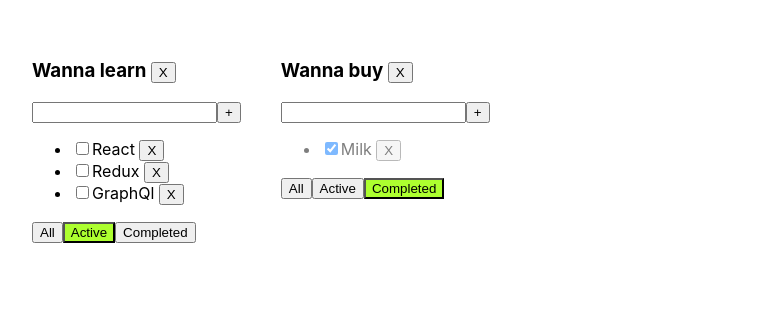
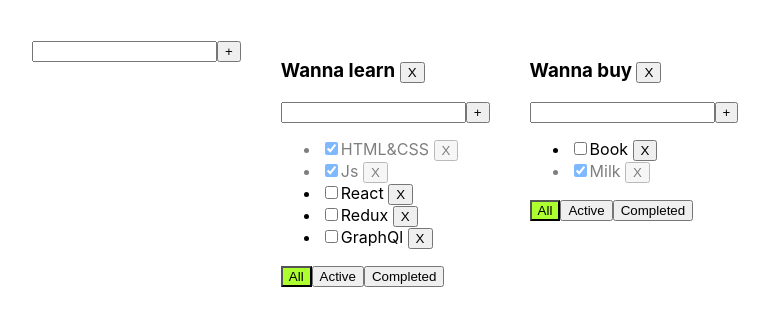
Before and after one commit to RobertKhachatryan/todo-app, a React (Create React App) app: page / in a window 1280 px wide. Shown: the top 326 px of the page, without its empty margins (8-777 px from the left). Built offline with nearby package versions, Linux system fonts and the light colour scheme.

Commit message:
addTodoList function and refactoring

```diff
--- /dev/null
+++ b/src/AddItemForm.tsx
@@ -0,0 +1,46 @@
+import React, { useState } from "react";
+
+// TYPES
+type AddItemFormPropsType = {
+  addItem: (title: string) => void;
+};
+function AddItemForm(props: AddItemFormPropsType) {
+  ////////////////////////////////////////////////////////////////////////
+  const [newTaskTitle, setNewTaskTitle] = useState("");
+  const [error, setError] = useState<string | null>(null);
+  ////////////////////////////////////////////////////////////////////////
+  const addTask = () => {
+    if (newTaskTitle.trim() !== "") {
+      props.addItem(newTaskTitle.trim());
+      setNewTaskTitle("");
+    } else {
+      setError("Title is reuired");
+    }
+  };
+  const onNewTitleChangeHandler = (e: React.FormEvent<HTMLInputElement>) => {
+    setNewTaskTitle(e.currentTarget.value);
+  };
+  const onKeyDownHandler = (e: React.KeyboardEvent<HTMLInputElement>) => {
+    setError(null);
+    if (e.code === "Enter") {
+      props.addItem(newTaskTitle);
+      setNewTaskTitle("");
+    }
+  };
+
+  return (
+    <div>
+      <input
+        type="text"
+        value={newTaskTitle}
+        onChange={onNewTitleChangeHandler}
+        onKeyDown={onKeyDownHandler}
+        className={error ? "error" : ""}
+      />
+      <button onClick={addTask}>+</button>
+      {error && <div className="error-message">Title is required</div>}
+    </div>
+  );
+}
+
+export default AddItemForm;
--- a/src/App.tsx
+++ b/src/App.tsx
@@ -2,29 +2,28 @@ import React, { useState } from "react";
 import "./App.css";
 import { TaskType, TodoList } from "./TodoList";
 import { v1 } from "uuid";
+import AddItemForm from "./AddItemForm";
 
 export type FilterValuesType = "all" | "completed" | "active";
+// TYPES
 type TodoListType = {
   id: string;
   title: string;
   filter: FilterValuesType;
 };
+type TasksStateType = {
+  [key: string]: Array<TaskType>;
+};
 function App() {
   let todoListId1 = v1();
   let todoListId2 = v1();
+
   ///////////////////////////////////////////////////////////////////////////////
-  // const [tasks, setTasks] = useState<Array<TaskType>>([
-  //   { id: v1(), title: "HTML&CSS ", isDone: true },
-  //   { id: v1(), title: "Js ", isDone: true },
-  //   { id: v1(), title: "React ", isDone: false },
-  //   { id: v1(), title: "Redux ", isDone: false },
-  //   { id: v1(), title: "GraphQl ", isDone: false },
-  // ]);
   const [todoLists, setTodoLists] = useState<Array<TodoListType>>([
-    { id: todoListId1, title: "Wanna learn", filter: "active" },
-    { id: todoListId2, title: "Wanna buy", filter: "completed" },
+    { id: todoListId1, title: "Wanna learn", filter: "all" },
+    { id: todoListId2, title: "Wanna buy", filter: "all" },
   ]);
-  const [tasksObj, setTasksObj] = useState({
+  const [tasksObj, setTasksObj] = useState<TasksStateType>({
     [todoListId1]: [
       { id: v1(), title: "HTML&CSS ", isDone: true },
       { id: v1(), title: "Js ", isDone: true },
@@ -37,7 +36,6 @@ function App() {
       { id: v1(), title: "Milk ", isDone: true },
     ],
   });
-
   /////////////////////////////////////////////////////////////////////////////////
 
   function removeTask(id: string, todoListId: string) {
@@ -81,8 +79,19 @@ function App() {
     setTasksObj({ ...tasksObj });
   };
 
+  function addTodoList(title: string) {
+    let todoList: TodoListType = {
+      id: v1(),
+      filter: "all",
+      title: title,
+    };
+    setTodoLists([todoList, ...todoLists]);
+    setTasksObj({ ...tasksObj, [todoList.id]: [] });
+  }
+
   return (
     <div className="App">
+      <AddItemForm addItem={addTodoList} />
       {todoLists.map((tl) => {
         let tasksForTodoList = tasksObj[tl.id];
 
--- a/src/TodoList.tsx
+++ b/src/TodoList.tsx
@@ -1,6 +1,8 @@
 import React, { useState } from "react";
 import { FilterValuesType } from "./App";
+import AddItemForm from "./AddItemForm";
 
+// TYPES
 export type TaskType = {
   id: string;
   title: string;
@@ -15,46 +17,29 @@ type PropsType = {
   removeTask: (id: string, todoListId: string) => void;
   changeFilter: (value: FilterValuesType, todoListId: string) => void;
   addTask: (title: string, todoListId: string) => void;
+  removeTodoList: (todoListId: string) => void;
   changeTaskStatus: (
     taskId: string,
     isDone: boolean,
     todoListId: string
   ) => void;
-  removeTodoList: (todoListId: string) => void;
 };
 
 export const TodoList = (props: PropsType) => {
-  //////////////////////////////////////////////////////////////////////////
-  const [newTaskTitle, setNewTaskTitle] = useState("");
-  const [error, setError] = useState<string | null>(null);
-  //////////////////////////////////////////////////////////////////////////
+  const onAllClickFilterHandler = () => props.changeFilter("all", props.id);
 
-  const onNewTitleChangeHandler = (e: React.FormEvent<HTMLInputElement>) => {
-    setNewTaskTitle(e.currentTarget.value);
-  };
-  const onKeyDownHandler = (e: React.KeyboardEvent<HTMLInputElement>) => {
-    setError(null);
-    if (e.code === "Enter") {
-      props.addTask(newTaskTitle, props.id);
-      setNewTaskTitle("");
-    }
-  };
-  const addTask = () => {
-    if (newTaskTitle.trim() !== "") {
-      props.addTask(newTaskTitle.trim(), props.id);
-      setNewTaskTitle("");
-    } else {
-      setError("Title is reuired");
-    }
+  const onActiveClickFilterHandler = () =>
+    props.changeFilter("active", props.id);
+
+  const onCompletedClickFilterHandler = () =>
+    props.changeFilter("completed", props.id);
+
+  const removeTodoList = () => {
+    props.removeTodoList(props.id);
   };
 
-  const onAllClickFilterHandler = () => props.changeFilter("all", props.id);
-  const onActiveClickFilterHandler = () =>
-    props.changeFilter("active", props.id);
-  const onCompletedClickFilterHandler = () =>
-    props.changeFilter("completed", props.id);
-  const removeTodoList = () => {
-    props.removeTodoList(props.id);
+  const addTask = (title: string) => {
+    props.addTask(title, props.id);
   };
   ///////////////////////////////////////////////////////////////////////////////
   return (
@@ -63,17 +48,7 @@ export const TodoList = (props: PropsType) => {
         {props.title + "   "}
         <button onClick={removeTodoList}>X</button>
       </h3>
-      <div>
-        <input
-          type="text"
-          value={newTaskTitle}
-          onChange={onNewTitleChangeHandler}
-          onKeyDown={onKeyDownHandler}
-          className={error ? "error" : ""}
-        />
-        <button onClick={addTask}>+</button>
-        {error && <div className="error-message">Title is required</div>}
-      </div>
+      <AddItemForm addItem={addTask} />
       <ul>
         {props.tasks.map((t) => {
           const removeTask = () => {
```
